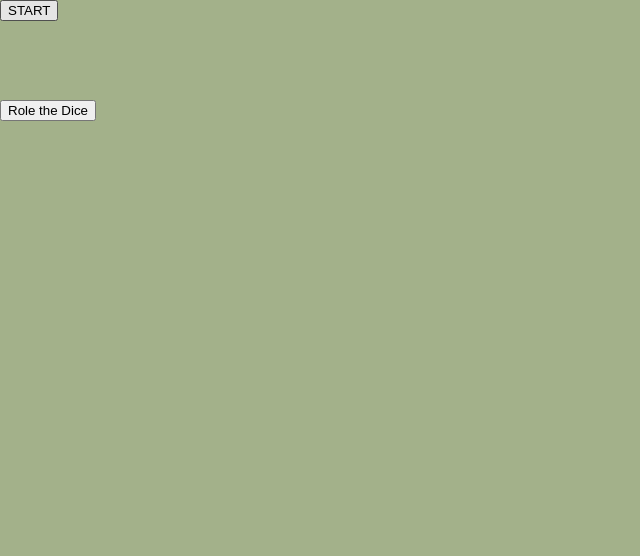
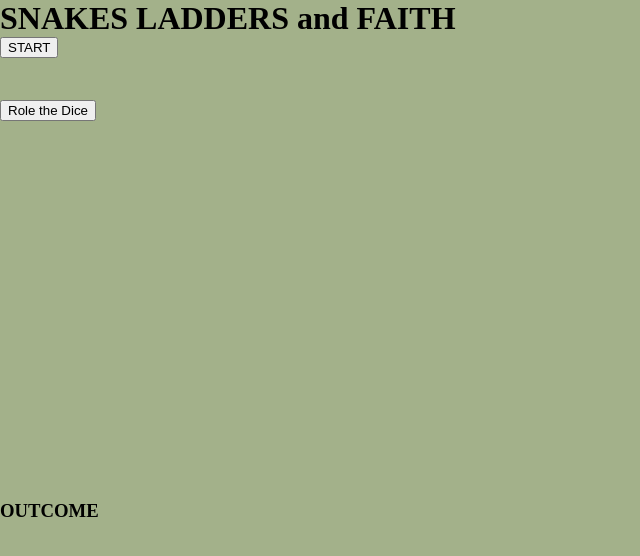
Before and after one commit to Merothiya/Snakes-Ladders-and-Faith, a plain HTML site: page index.html in a window 1280 px wide. Shown: the whole page, without its empty margins (0-640 px from the left). Drawn offline with Linux system fonts and the light colour scheme.

Commit message:
Update index.html

```diff
--- a/index.html
+++ b/index.html
@@ -14,9 +14,13 @@
 
     <div class="canvas-container">
         <canvas id='canvas' width='500px' height='500px'></canvas>
+        <h1>SNAKES LADDERS and FAITH</h1>
         <button id='start'>START</button>
         <button id='dice'>Role the Dice</button>
+
     </div>
+    <h3 id="result">OUTCOME</h3>
+
     <script src="hmm.js"></script>
     <!-- <button id="start" style="z-index:2">START</button> -->
 </body>
```
